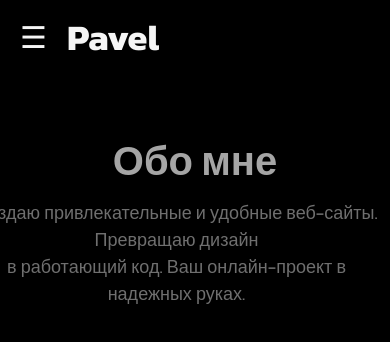
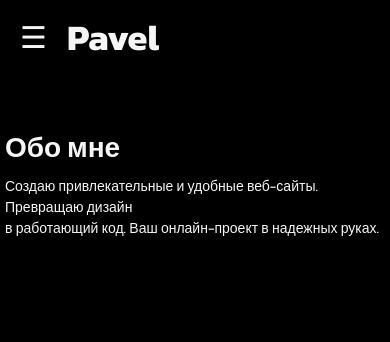
Before and after one commit to pasha-2025/project, a plain HTML site: page index.html in a window 390 px wide. Drawn offline with Linux system fonts and the light colour scheme.

Commit message:
Update style.css

```diff
--- a/style.css
+++ b/style.css
@@ -1,4 +1,4 @@
-/* Основные стили */
+/* Общие стили */
 * {
     margin: 0;
     padding: 0;
@@ -27,23 +27,23 @@ h1, h2 {
     display: flex;
     align-items: center;
     padding: 10px 20px;
-    justify-content: flex-start; /* Логотип слева, меню справа */
+    justify-content: flex-start;
     position: relative;
 }
 
 /* Бургер-иконка */
 .burger-menu {
-    font-size: 30px; /* Сделано одинаково с логотипом */
+    font-size: 30px;
     cursor: pointer;
     color: whitesmoke;
     margin-right: 20px;
-    display: none; /* Прячем бургер-иконку по умолчанию */
+    display: none;
 }
 
 /* Логотип */
 .logo h1 {
     margin: 0;
-    font-size: 36px; /* Размер логотипа */
+    font-size: 36px;
 }
 
 .logo a {
@@ -51,7 +51,7 @@ h1, h2 {
     color: whitesmoke;
 }
 
-/* Стили для меню */
+/* Меню */
 .menu {
     display: flex;
     list-style: none;
@@ -59,7 +59,6 @@ h1, h2 {
     padding: 0;
 }
 
-/* Убираем подчеркивание у ссылок в меню */
 .menu li a {
     text-decoration: none;
     color: whitesmoke;
@@ -74,17 +73,17 @@ h1, h2 {
     color: #6F6F6F;
 }
 
-/* Медиа-запрос для маленьких экранов */
+/* Медиа-запросы для мобильных экранов (до 768px) */
 @media (max-width: 768px) {
     .burger-menu {
-        display: block; /* Показываем бургер-иконку */
+        display: block;
     }
 
     .menu {
         flex-direction: column;
         position: fixed;
         top: 0;
-        right: -100%; /* Меню начнёт выезжать с правой стороны */
+        right: -100%;
         width: 250px;
         height: 100%;
         background-color: black;
@@ -94,7 +93,7 @@ h1, h2 {
     }
 
     .menu.active {
-        left: 0; /* Меню будет видно при активации */
+        left: 0;
     }
 
     .menu li {
@@ -102,103 +101,58 @@ h1, h2 {
         text-align: center;
     }
 
-    /* Цвет при наведении на ссылки в меню */
     .menu a:hover {
         color: #6F6F6F;
     }
-
 }
 
-/* Размещение элементов на больших экранах */
-@media (min-width: 769px) {
-    .logo {
-        order: 1; /* Логотип всегда слева */
-        margin-left: 80px; /* Отступ слева для логотипа, как у меню */
-    }
-    .logo h1{
-        font-size: 36px;
-    }
-
-    .menu {
-        order: 2; /* Меню всегда справа */
-        margin-left: auto; /* Отодвигаем меню вправо */
-        padding-right: 80px; /* Добавляем отступ справа, чтобы меню не было слито с краем */
-    }
-
-    .menu li {
-        margin: 0 20px; /* Отступы между пунктами меню */
-    }
-
-    .menu a {
-        font-size: 21px; /* Размер шрифта */
-    }
-}
+/* Адаптив для экрана Pixel 7 */
+@media (max-width: 1080px) and (min-width: 769px) {
     /* Стили для блока с текстом */
     .main_text_page_home h1 {
         margin: 0;
-    margin-left: 80px;   /* Отступ слева */
-    font-size: 80px;
-    justify-content: center;
+        margin-left: 40px; /* Меньше отступ слева для удобства */
+        font-size: 65px; /* Уменьшение размера шрифта на более крупных экранах */
         color: #A5A5A5;
     }
 
     .main_text_page_home p {
         margin: 0;
-    margin-left: 80px;   /* Отступ слева */
-    font-size: 24px;
-    color:#6F6F6F;
+        margin-left: 40px;
+        font-size: 20px; /* Меньший размер шрифта для текста */
+        color: #6F6F6F;
     }
 
     .main_text_page_home {
         padding: 20px;
-    position: absolute;       /* Текст будет поверх изображения */
-    margin-top: 12%;           /* Расположение текста сверху */
-    left: 0;                   /* Отступ слева */
-    color: white;              /* Цвет текста */
-    font-size: 24px;           /* Размер шрифта для текста */
-    z-index: 1;                /* Устанавливаем текст поверх изображения */
-    max-width: 80%;            /* Ограничиваем ширину текста */
-    width: 100%;               /* Расширяем контейнер на всю ширину */
+        position: absolute;
+        margin-top: 12%;
+        left: 0;
+        color: white;
+        font-size: 24px;
+        z-index: 1;
+        max-width: 80%;
+        width: 100%;
+    }
 }
 
-/* Медиа запросы для экрана шириной до 412px */
+/* Подстройка под мобильные устройства с экраном до 412px */
 @media (max-width: 412px) {
     .main_text_page_home {
         padding: 5px;
-        margin-left: 0;        /* Убираем отступ слева на мобильных устройствах */
-        margin-top: 12%;       /* Немного увеличиваем отступ сверху */
-        max-width: 100%;       /* Ширина блока теперь 100% */
-        width: 100%;           /* Текст будет растянут на всю ширину */
+        margin-left: 0;
+        margin-top: 12%;
+        max-width: 100%;
+        width: 100%;
     }
 
     .main_text_page_home h1 {
-        font-size: 28px;       /* Уменьшаем размер заголовка */
-        margin-bottom: 8px;    /* Меньше отступ снизу */
+        font-size: 28px;
+        margin-bottom: 8px;
     }
 
     .main_text_page_home p {
-        font-size: 14px;       /* Уменьшаем размер текста */
-        margin-left:0;        /* Убираем отступ слева */
+        font-size: 14px;
+        margin-left: 0;
     }
 }
-
-/* Дополнительные настройки для экрана шириной до 915px */
-@media (max-width: 412px) {
-    .main_text_page_home {
-        padding: 10px;
-        margin-left: 0;        /* Убираем отступ слева */
-        max-width: 100%;       /* Увеличиваем ширину текста до 100% */
-        width: 100%;           /* Растягиваем блок на всю ширину */
-        text-align:center;
-    }
-
-    .main_text_page_home h1 {
-        margin-left: 0px;
-        font-size: 40px;         /* Увеличиваем размер шрифта для заголовка */
-    }
-
-    .main_text_page_home p {
-        font-size: 18px; /* Увеличиваем размер шрифта для текста */
-        margin-left:-10%;
-    }
-}
```
Lines whose indentation alone changed are shown as unchanged.
